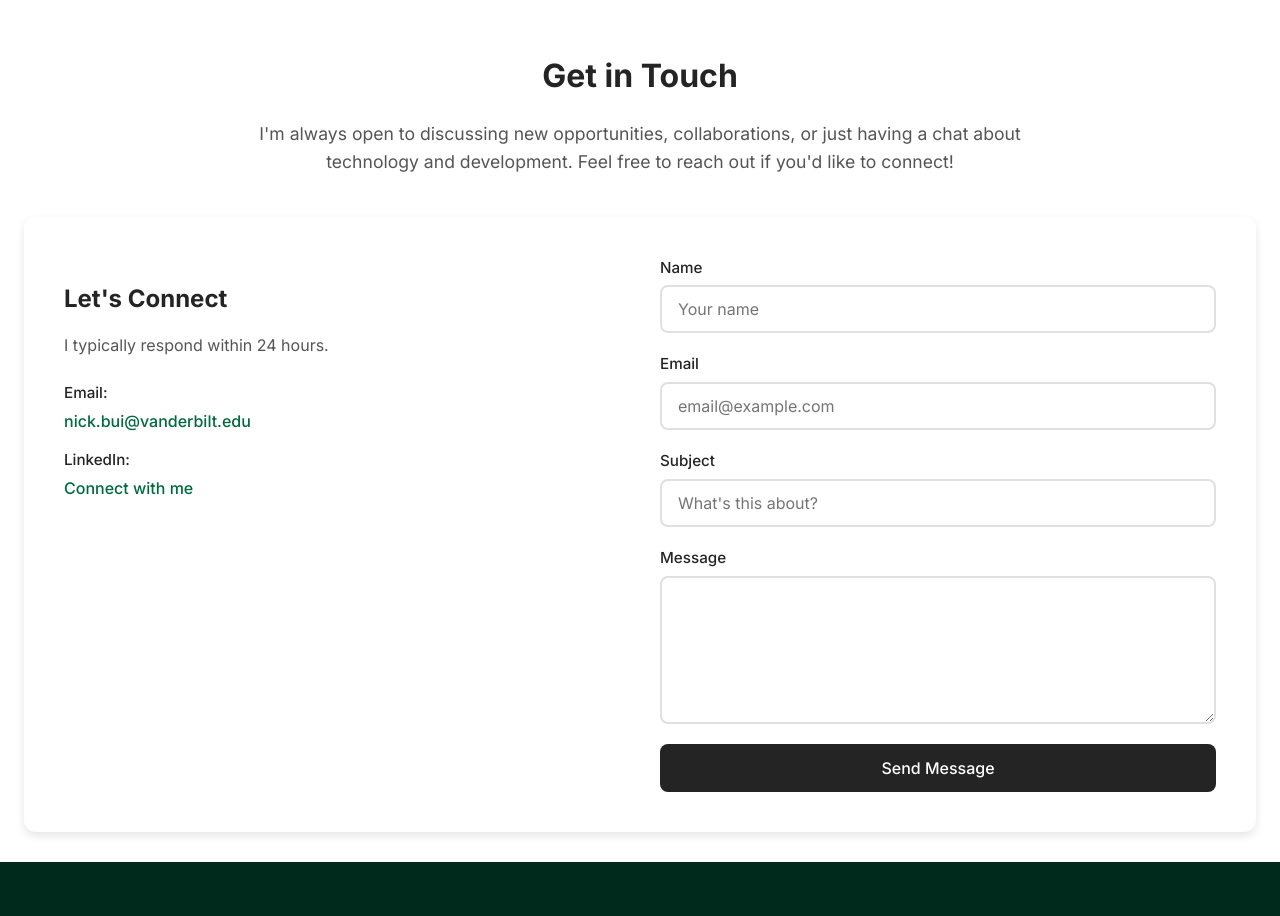
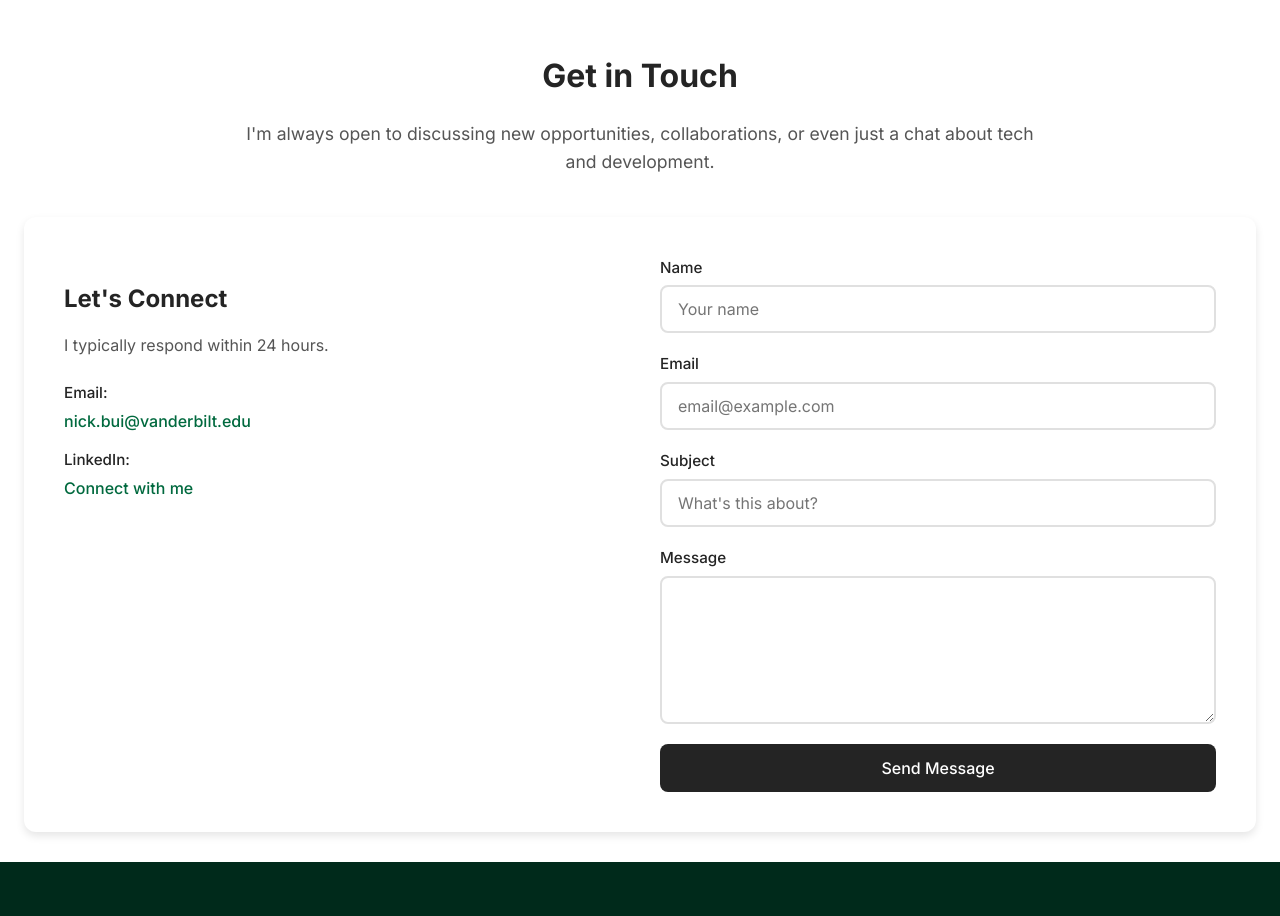
Before and after one commit to nick-bui19/nick-bui19.github.io, a React (Vite) app: page / in a window 1280 px wide. Shown: the part 6700-7616 px from the top of the page. Built offline with nearby package versions, Linux system fonts and the light colour scheme.

Commit message:
fix: update content

```diff
--- a/src/components/Contact.tsx
+++ b/src/components/Contact.tsx
@@ -48,8 +48,7 @@ const Contact: React.FC = () => {
 
       <div className="contact-description">
         <p>
-          I'm always open to discussing new opportunities, collaborations, or just having a chat about technology and development.
-          Feel free to reach out if you'd like to connect!
+          I'm always open to discussing new opportunities, collaborations, or even just a chat about tech and development.
         </p>
       </div>
 
```
